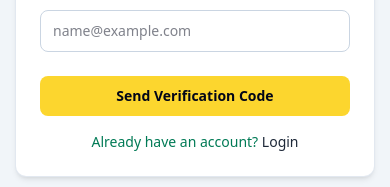
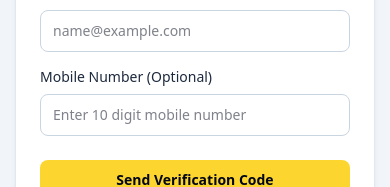
Before and after one commit to NikhiL-Nandeshwar/bank-association, a Next.js app: page /auth/signup in a window 390 px wide. Shown: the part 611-798 px from the top of the page. Built offline with nearby package versions, Linux system fonts and the light colour scheme; no server answers.

Commit message:
signup schema mobile no added

```diff
--- a/src/components/auth/signup.tsx
+++ b/src/components/auth/signup.tsx
@@ -24,6 +24,7 @@ type SignupFieldErrors = Partial<
 
 export default function Signup() {
     const [fullName, setFullName] = useState('');
+    const [mobile, setMobile] = useState('');
     const [email, setEmail] = useState('');
     const [otp, setOtp] = useState('');
     const [isCodeSent, setIsCodeSent] = useState(false);
@@ -51,6 +52,7 @@ export default function Signup() {
         const signupPayload = signupSchema.safeParse({
             fullName,
             email,
+            mobile
         });
 
         if (!signupPayload.success) {
@@ -164,6 +166,16 @@ export default function Signup() {
                             onChange={(e) => setEmail(e.target.value)}
                             placeholder="name@example.com"
                         />
+                        <FormInput
+                            id="mobile"
+                            type="tel"
+                            label="Mobile Number (Optional)"
+                            value={mobile}
+                            error={fieldErrors.mobile}
+                            onChange={(e) => setMobile(e.target.value)}
+                            placeholder="Enter 10 digit mobile number"
+                            maxLength={10}
+                        />
 
                         {isCodeSent && (
                             <>
--- a/src/schemas/auth.schema.ts
+++ b/src/schemas/auth.schema.ts
@@ -35,9 +35,22 @@ export const fullNameSchema = z
     'Full name can only contain letters and spaces.'
   );
 
+export const mobileSchema = z
+  .string()
+  .trim()
+  .regex(/^[6-9]\d{9}$/, 'Enter a valid 10-digit mobile number.');
+
 export const signupSchema = z.object({
   fullName: fullNameSchema,
   email: emailSchema,
+  mobile: z
+    .string()
+    .trim()
+    .refine(
+      (value) => value === '' || /^[6-9]\d{9}$/.test(value),
+      'Enter a valid 10-digit mobile number.'
+    )
+    .optional(),
 });
 
 export type SignupRequest = z.infer<typeof signupSchema>;
```
